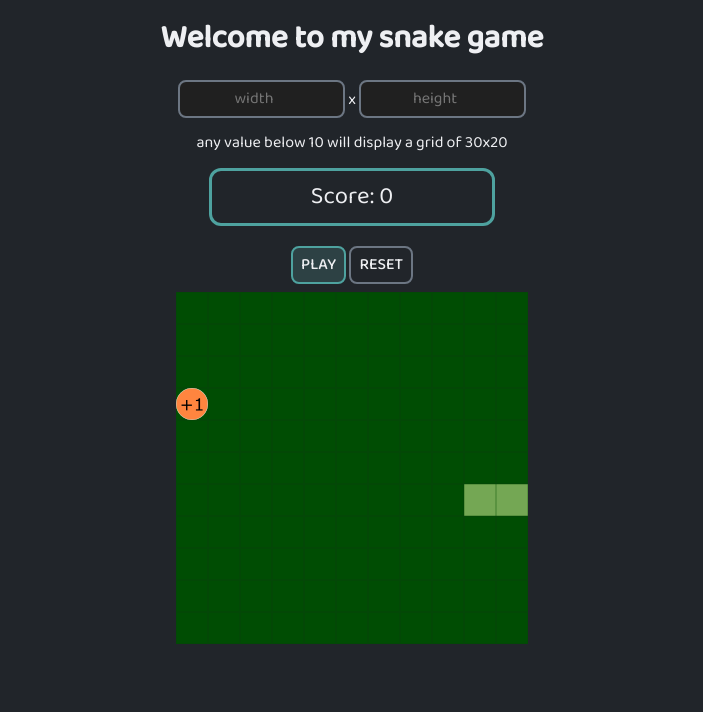
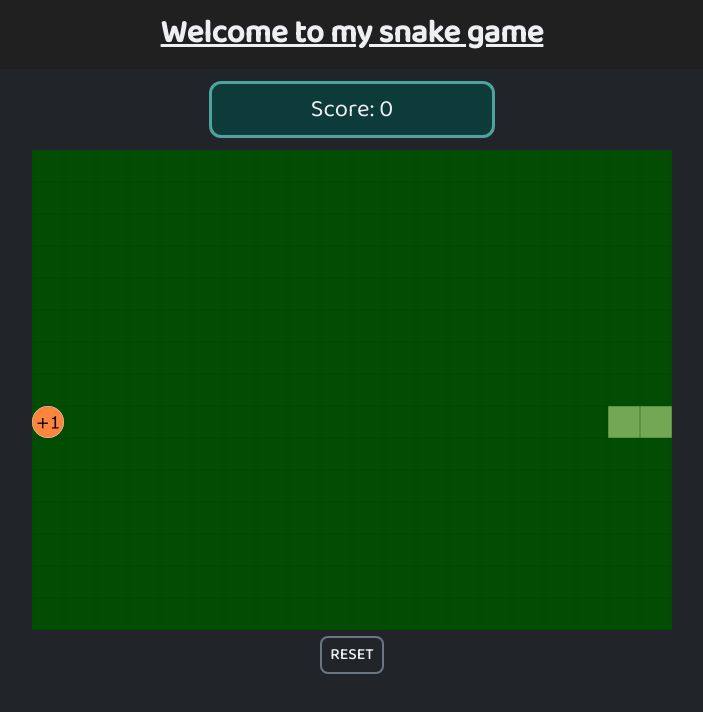
Before and after one commit to BOAScripts/SnakeGame-JS-Canvas, a plain HTML site: page index.html in a window 1280 px wide. Both pictures are taken after a click on the button "PLAY". Shown: the whole page, without its empty margins (288-991 px from the left). Drawn offline with Linux system fonts and the light colour scheme.

Commit message:
style changes

```diff
--- a/index.html
+++ b/index.html
@@ -12,25 +12,24 @@
 </head>
 <body>
    <h1>Welcome to my snake game</h1>
-   <section id='gameSize'>
+   <main id ="wrapper">
+      <p id="scoreTxt">Score: <span id="score">0</span></p>
+      <div id="startScreen">
+         <div id='gameSize'>
             <input type="number" placeholder="width" name="width" id="width">
             <span>x</span>
             <input type="number" placeholder="height" name="height" id="height">
-   </section>
-   <section id="gameRules">
+         </div>
+         <div id="gameRules">
             <p>any value below 10 will display a grid of 30x20</p>
-   </section>
-   <p id="scoreTxt">Score: <span id="score">0</span></p>
-   <section class="btnSection">
+         </div>
          <button id="play">PLAY</button>
+      </div>
+      <canvas class="hidden" id="grid"></canvas>
+      <div id="endScreen">
          <button id="reset">RESET</button>
-   </section>
-   <section id ="wrapper">
-      <canvas id="grid"></canvas>
-   </section>
-
-
-
+      </div>
+   </main>
    <script src="./src/script.js"></script>
 </body>
 </html>
--- a/src/script.js
+++ b/src/script.js
@@ -4,11 +4,13 @@ let width = document.querySelector('#width'); // input
 
 const grid = document.querySelector('#grid'); // canvas
 const ctx = grid.getContext("2d"); // canvas context
+let defaultWidth = 20;
+let defaultHeight = 15;
 
 let scoreDisplay = document.querySelector('#score'); // text
-const btnSection = document.querySelector('.btnSection'); // Section
 const playBtn = document.querySelector('#play'); // button
 const resetBtn = document.querySelector('#reset'); // button
+const startScreen = document.querySelector('#startScreen'); // button
 
 const cell = 32; // cell size in px
 const bgCell = new Image();
@@ -32,9 +34,11 @@ let d = "RIGHT"; // init direction is right
 let game; // global access of the game
 let canPress = true; // key press timing mitigation
 
+
 // START ON PLAY
 playBtn.addEventListener('click', () => {
-    //btnSection.style.display = 'none';
+    grid.classList.remove('hidden')
+    startScreen.classList.add('hidden')
     // Set init. grid and boundaries
     generateGrid(width.value,height.value);
     getGridArray(maxX,maxY);
@@ -121,8 +125,8 @@ function displayFrame(){
 // Draw grid
 function generateGrid (width,height) {
     if (width<10 && height<10){
-        width = 11;
-        height = 11;
+        width = defaultWidth;
+        height = defaultHeight;
     }
     // define boundaries of canvas
     grid.width = width * cell;
--- a/src/styles.css
+++ b/src/styles.css
@@ -27,6 +27,13 @@ body {
     background-color: var(--subtle-color);
     color: var(--text-color);
 }
+h1 {
+    background-color: var(--bg-color);
+    margin: 0;
+    padding:0.5em 0.5em;
+    text-decoration: underline;
+
+}
 
 #scoreTxt{
     margin: auto;
@@ -35,14 +42,14 @@ body {
     padding: 0.5em;
     font-size: 150%;
     border: solid var(--outline-color);
+    background-color: var(--dark-color);
     border-radius: 0.5em;
     box-sizing: content-box;
     width: 20%;
 
 }
-
-.btnSection{
-    padding: 0.5em;
+#score {
+    color: var(--text-color);
 }
 
 button {
@@ -85,3 +92,18 @@ input:focus {
     margin: 0;
     padding: 0;
 }
+
+#startScreen {
+    width: 50%;
+    margin: auto;
+    border: solid;
+    border-radius: 0.5em;
+    border-color: var(--border-color);
+}
+
+#grid {
+    cursor: none;
+}
+.hidden {
+    display: none;
+}
```
Lines whose indentation alone changed are shown as unchanged.
